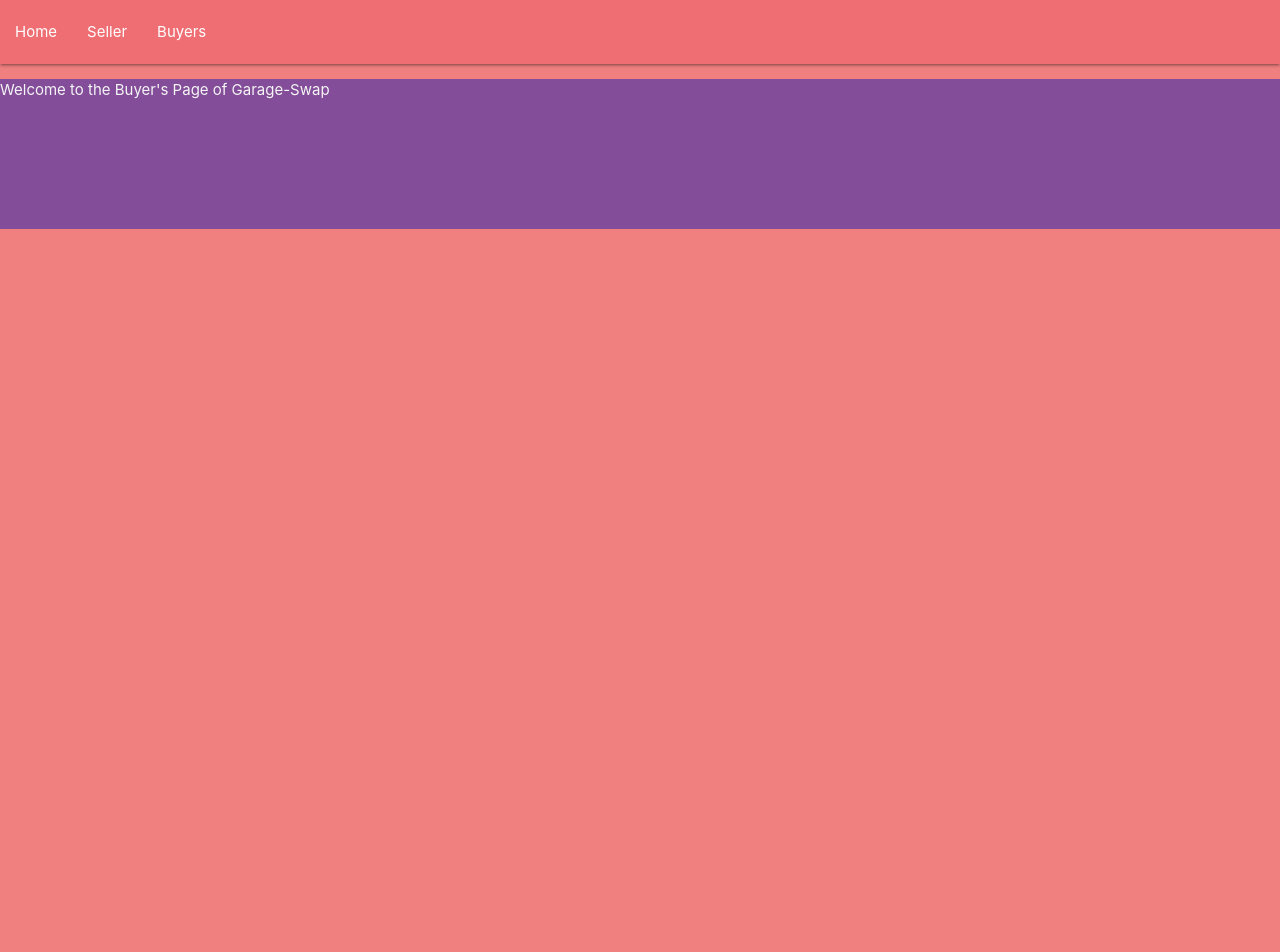
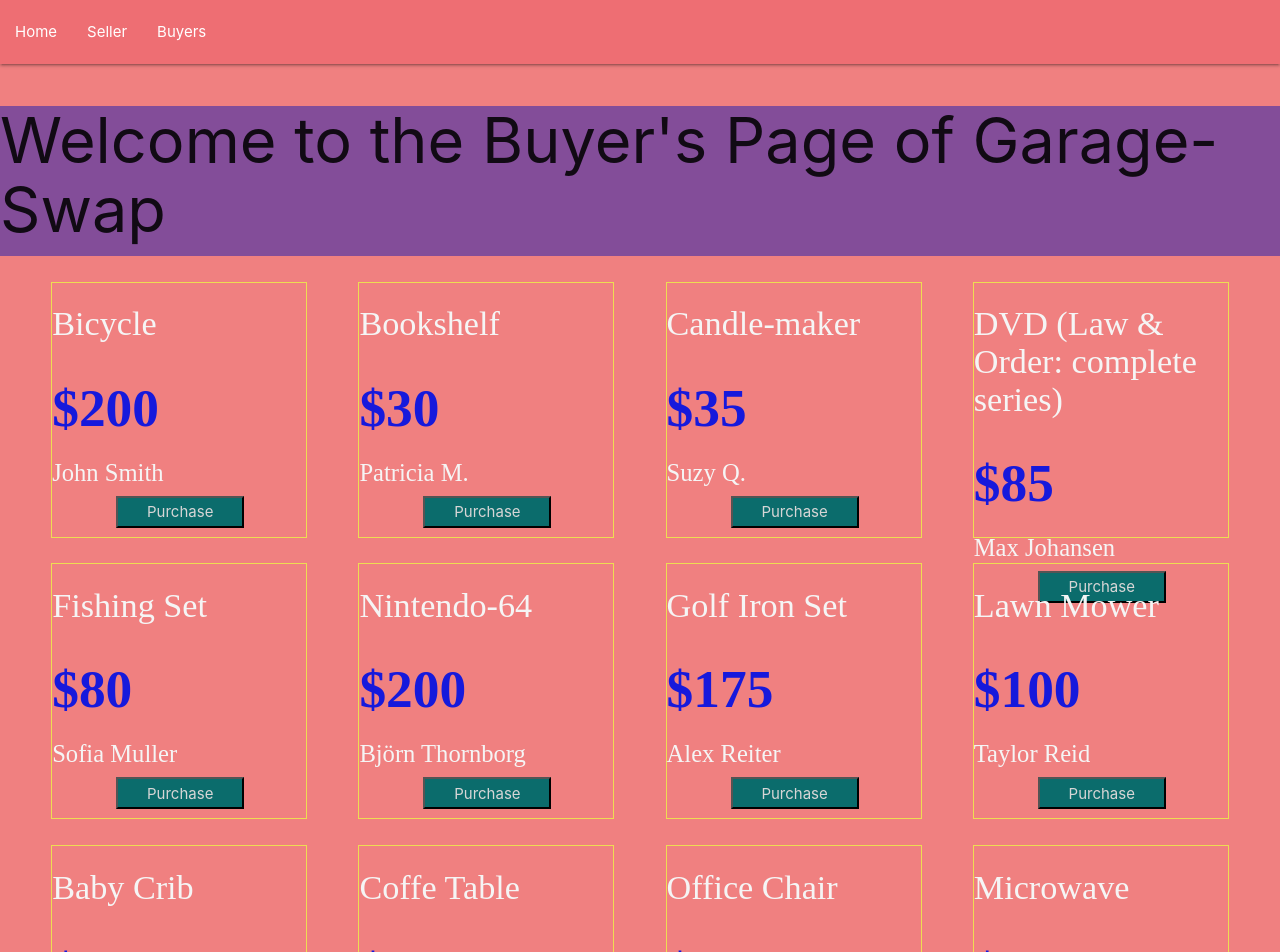
Before and after one commit to jamescbaldwin/react-garage-swap, a React (Create React App) app: page /buy in a window 1280 px wide. Shown: the top 952 px of the page. Before the commit the page ends 800 px from the top, so only its background shows below. Built offline with nearby package versions, Linux system fonts and the light colour scheme.

Commit message:
preliminary grid for items listing

```diff
--- a/src/App.css
+++ b/src/App.css
@@ -36,16 +36,57 @@ p {
   min-height: 10rem;
 }
 
+.itemGrid {
+  display: flex;
+  flex-direction: row;
+  flex-wrap: wrap;
+}
+
+.listingContainer {
+  width: 20vw;
+  height: 20vw;
+  margin-left: 4vw;
+  margin-top: 2vw;
+  border: rgb(237, 221, 82);
+  border-width: 1px;
+  border-style: solid;
+}
+
+.itemName {
+  font-family: serif;
+  color: whitesmoke;
+}
+
+.itemPrice {
+  font-family: serif;
+  color: rgb(22, 25, 220);
+  font-weight: 600;
+}
+
+.itemSeller {
+  font-family: serif;
+  color: whitesmoke;
+}
+
+.purchaseBtn {
+  background-color: rgb(11, 108, 108);
+  color: rgb(215, 214, 214);
+  width: 10vw;
+  height: 2.5vw;
+  margin-left: 5vw;
+  /* align-self: center; */
+}
+
 /****************************** Seller Page ******************************/
 
 .sellerHeader {
   min-width: 100%;
   background-color: rgb(100, 89, 193);
   min-height: 10rem;
-  margin-right: '45%'
+  margin-right: "45%";
 }
 .sellerForm {
-    background-color: whitesmoke;
-  margin-left: '10%';
+  background-color: whitesmoke;
+  margin-left: "10%";
   max-width: 20;
 }
--- a/src/Buyer/BuyerScreen.js
+++ b/src/Buyer/BuyerScreen.js
@@ -1,10 +1,83 @@
 import React from "react";
 
 const BuyerScreen = () => {
+  const items = [
+    {
+      item: "Bicycle",
+      price: 200,
+      seller: "John Smith",
+    },
+    {
+      item: "Bookshelf",
+      price: 30,
+      seller: "Patricia M.",
+    },
+    {
+      item: "Candle-maker",
+      price: 35,
+      seller: "Suzy Q.",
+    },
+    {
+      item: "DVD (Law & Order: complete series)",
+      price: 85,
+      seller: "Max Johansen",
+    },
+    {
+      item: "Fishing Set",
+      price: 80,
+      seller: "Sofia Muller",
+    },
+    {
+      item: "Nintendo-64",
+      price: 200,
+      seller: "Björn Thornborg",
+    },
+    {
+      item: "Golf Iron Set",
+      price: 175,
+      seller: "Alex Reiter",
+    },
+    {
+      item: "Lawn Mower",
+      price: 100,
+      seller: "Taylor Reid",
+    },
+    {
+      item: "Baby Crib",
+      price: 110,
+      seller: "Monica Selez",
+    },
+    {
+      item: "Coffe Table",
+      price: 45,
+      seller: "Kaite Mendoza",
+    },
+    {
+      item: "Office Chair",
+      price: 120,
+      seller: "Victor Billups",
+    },
+    {
+      item: "Microwave",
+      price: 60,
+      seller: "Quinton Blackwell",
+    },
+  ];
+
   return (
     <div>
       <div className="buyerHeader">
-        <p>Welcome to the Buyer's Page of Garage-Swap</p>
+        <h1>Welcome to the Buyer's Page of Garage-Swap</h1>
+      </div>
+      <div className="itemGrid">
+        {items.map((item) => (
+          <div className="listingContainer">
+            <h4 className="itemName">{item.item}</h4>
+            <h2 className="itemPrice">${item.price}</h2>
+            <h5 className="itemSeller">{item.seller}</h5>
+            <button className="purchaseBtn">Purchase</button>
+          </div>
+        ))}
       </div>
     </div>
   );
```
